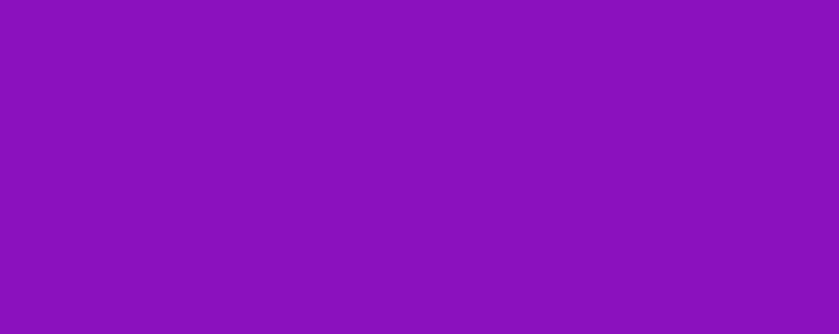
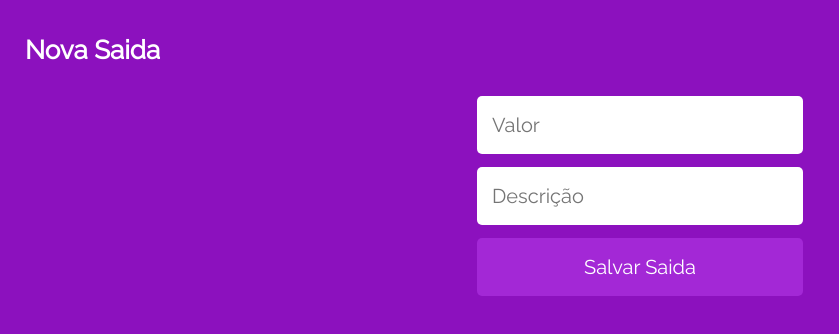
Before and after one commit to ErickSchuenck/projeto13-mywallet-front, a React (Create React App) app: page /saida in a window 1280 px wide. Shown: the top 334 px of the page, without its empty margins (0-839 px from the left). Built offline with nearby package versions, Linux system fonts and the light colour scheme; a web font is replaced by a local one.

Commit message:
completo design tela de saida

```diff
--- a/src/EntradaScreen.js
+++ b/src/EntradaScreen.js
@@ -6,17 +6,19 @@ export default function EntradaScreen() {
       <div className='header'>
         <h1>Nova Entrada</h1>
       </div>
-      <div className='user-input'>
+      <div className='value-container'>
+        <div className='value-input'>
           <input type={'text'} placeholder={'Valor'} />
         </div>
-      <div className='user-input'>
+        <div className='value-input'>
           <input type={'text'} placeholder={'Descrição'} />
         </div>
-      <div className='confirm-button'>
+        <div className='value-confirm-button'>
           <button>
             <p>Salvar Entrada</p>
           </button>
         </div>
+      </div>
     </>
   )
 }
--- a/src/SaidaScreen.js
+++ b/src/SaidaScreen.js
@@ -2,8 +2,23 @@ import React from 'react'
 
 export default function SaidaScreen() {
   return (
-    <div className='header'>
-
-    </div>
+    <>
+      <div className='header'>
+        <h1>Nova Saida</h1>
+      </div>
+      <div className='value-container'>
+        <div className='value-input'>
+          <input type={'text'} placeholder={'Valor'} />
+        </div>
+        <div className='value-input'>
+          <input type={'text'} placeholder={'Descrição'} />
+        </div>
+        <div className='value-confirm-button'>
+          <button>
+            <p>Salvar Saida</p>
+          </button>
+        </div>
+      </div>
+    </>
   )
 }
--- a/src/index.css
+++ b/src/index.css
@@ -59,7 +59,7 @@ p {
   margin-right: 50%;
   margin-bottom: 13px;
 }
-.user-input input{
+.user-input input, .value-input input{
   width: 100%;
   height: 100%;
   border-radius: 5px;
@@ -71,6 +71,24 @@ p {
   line-height: 23px;
   letter-spacing: 0em;
   text-align: left;
+}
+
+.value-container{
+  position: fixed;
+  top: 96px;
+}
+
+.value-confirm-button{
+  width: 326px;
+  height: 58px;
+  margin-bottom: 13px;
+  cursor: pointer;
+}
+
+.value-input {
+  width: 326px;
+  height: 58px;
+  margin-bottom: 13px;
 }
 
 .user-input input ::placeholder {
@@ -87,8 +105,9 @@ textarea:focus, input:focus {
   margin-left: 50%;
   margin-right: 50%;
   margin-bottom: 13px;
+  cursor: pointer;
 }
-.confirm-button button{
+.confirm-button button, .value-confirm-button button{
   width: 100%;
   height: 100%;
   border-radius: 5px;
@@ -166,6 +185,7 @@ textarea:focus, input:focus {
   color: var(--secondaryColor);
   position: relative;
   border-radius: 6px;
+  cursor: pointer;
 }
 
 .report-transaction-button p {
```
Lines whose indentation alone changed are shown as unchanged.
